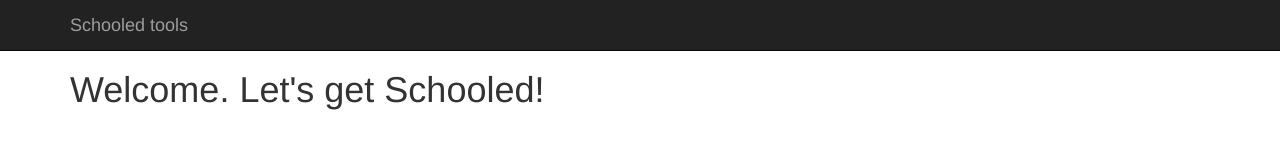
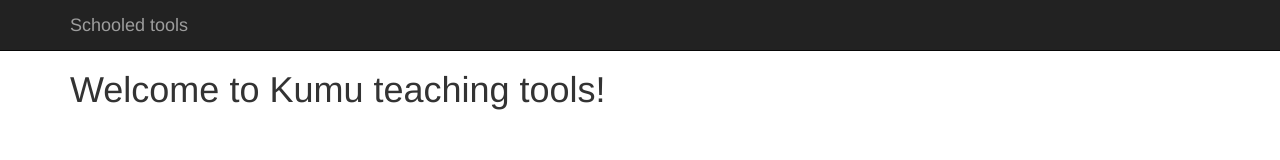
Before and after one commit to lunchboxer/kumu-api, a website: page client/index.html in a window 1280 px wide. Drawn offline with nearby package versions, Linux system fonts and the light colour scheme; some packages are replaced by stand-ins of ours.

Commit message:
Change name of project

```diff
--- a/bower.json
+++ b/bower.json
@@ -1,12 +1,12 @@
 {
-  "name": "schooled",
-  "description": "schooled",
+  "name": "kumu",
+  "description": "kumu",
   "main": "server/server.js",
   "authors": [
     "lunchboxer <zixingchepeng@163.com>"
   ],
   "license": "MIT",
-  "homepage": "https://github.com/lunchboxer/Schooled",
+  "homepage": "https://github.com/lunchboxer/kumu",
   "moduleType": [],
   "private": true,
   "ignore": [
--- a/client/index.html
+++ b/client/index.html
@@ -3,7 +3,7 @@
   <head>
     <meta charset="utf-8">
     <meta name="viewport" content="width=device-width, initial-scale=1">
-    <title>LoopBack Angular example</title>
+    <title>Kumu teaching tools</title>
 
     <!-- Bootstrap -->
     <link href="vendor/bootstrap/dist/css/bootstrap.css" rel="stylesheet">
--- a/client/views/welcome.html
+++ b/client/views/welcome.html
@@ -1 +1 @@
-<h1>Welcome. Let's get Schooled!</h1>
+<h1>Welcome to Kumu teaching tools!</h1>
--- a/package.json
+++ b/package.json
@@ -1,5 +1,5 @@
 {
-  "name": "schooled",
+  "name": "kumu",
   "version": "0.0.1",
   "main": "server/server.js",
   "scripts": {
@@ -23,7 +23,7 @@
   },
   "repository": {
     "type": "git",
-    "url": "https://github.com/lunchboxer/Schooled.git"
+    "url": "https://github.com/lunchboxer/kumu.git"
   },
   "description": "schooled"
 }
```
Also changed, not shown: README.md, client/README.md (deleted).
